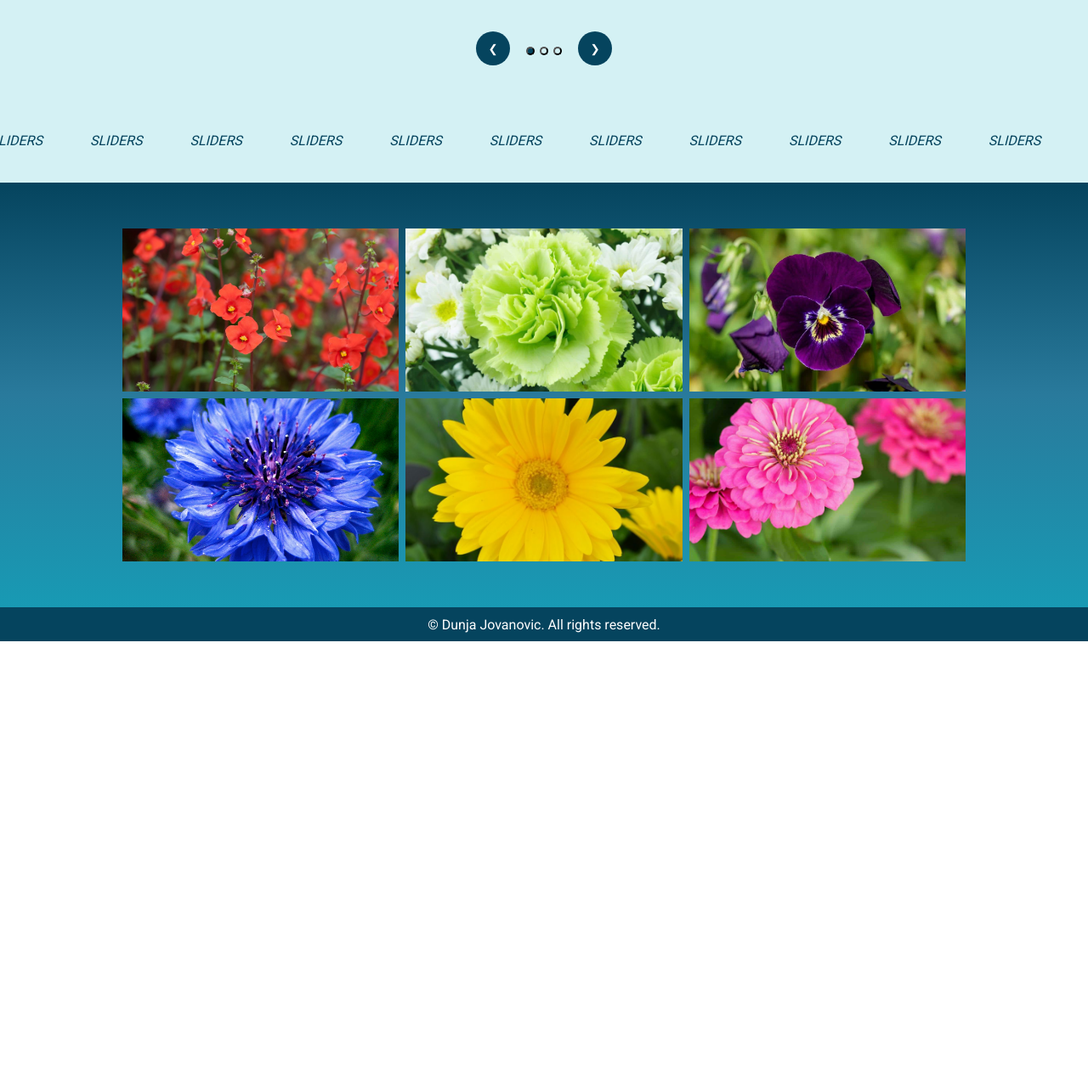
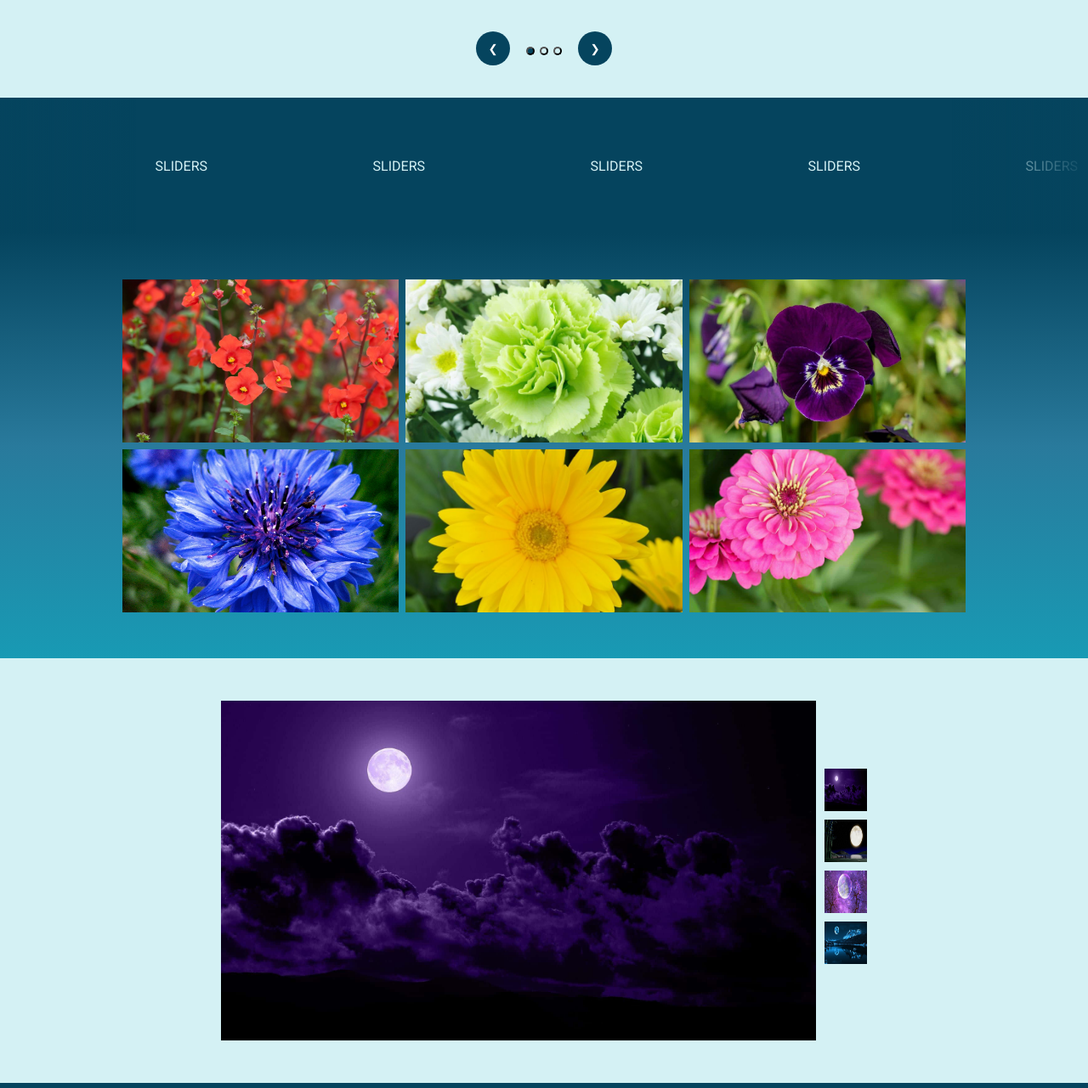
Before and after one commit to dunjans10/sliders, a plain HTML site: page index.html in a window 1280 px wide. Shown: the part 519-1800 px from the top of the page at 85% size. Before the commit the page ends 1274 px from the top, so only its background shows below. Drawn offline with Linux system fonts and the light colour scheme.

Commit message:
adding third slider

```diff
--- a/index.html
+++ b/index.html
@@ -298,83 +298,13 @@
 
     <section>
 
-      <article class="wrapper">
-        <div class="marquee marquee_press">
-          <div class="marquee__group">
-            <div class="card-mar">
-              <p class="card-img">SLIDERS</p>
-            </div>
-            <div class="card-mar">
-              <p class="card-img">SLIDERS</p>
-            </div>
-            <div class="card-mar">
-              <p class="card-img">SLIDERS</p>
-            </div>
-            <div class="card-mar">
-              <p class="card-img">SLIDERS</p>
-            </div>
-            <div class="card-mar">
-              <p class="card-img">SLIDERS</p>
-            </div>
-            <div class="card-mar">
-              <p class="card-img">SLIDERS</p>
-            </div>
-            <div class="card-mar">
-              <p class="card-img">SLIDERS</p>
-            </div>
-            <div class="card-mar">
-              <p class="card-img">SLIDERS</p>
-            </div>
-            <div class="card-mar">
-              <p class="card-img">SLIDERS</p>
-            </div>
-            <div class="card-mar">
-              <p class="card-img">SLIDERS</p>
-            </div>
-            <div class="card-mar">
-              <p class="card-img">SLIDERS</p>
-            </div>
-            <div class="card-mar">
-              <p class="card-img">SLIDERS</p>
-            </div>
+      <article>
+        <div class="marquee">
+          <ul class="marquee-content">
 
-            <div class="card-mar">
-              <p class="card-img">SLIDERS</p>
-            </div>
-            <div class="card-mar">
-              <p class="card-img">SLIDERS</p>
-            </div>
-            <div class="card-mar">
-              <p class="card-img">SLIDERS</p>
-            </div>
-            <div class="card-mar">
-              <p class="card-img">SLIDERS</p>
-            </div>
-            <div class="card-mar">
-              <p class="card-img">SLIDERS</p>
-            </div>
-            <div class="card-mar">
-              <p class="card-img">SLIDERS</p>
-            </div>
-            <div class="card-mar">
-              <p class="card-img">SLIDERS</p>
-            </div>
-            <div class="card-mar">
-              <p class="card-img">SLIDERS</p>
-            </div>
-            <div class="card-mar">
-              <p class="card-img">SLIDERS</p>
-            </div>
-            <div class="card-mar">
-              <p class="card-img">SLIDERS</p>
-            </div>
-            <div class="card-mar">
-              <p class="card-img">SLIDERS</p>
-            </div>
-            <div class="card-mar">
-              <p class="card-img">SLIDERS</p>
-            </div>
-          </div>
+            <li>SLIDERS</li>
+
+          </ul>
         </div>
       </article>
 
@@ -435,6 +365,20 @@
         </div>
       </div>
     </section>
+
+    <section id="slider-third">
+      <div class="gallerySec">
+        <div class="main-image-container">
+            <img id="main-image" src="images/slider-three/imgOne.jpg" alt="Main Image">
+        </div>
+        <div class="thumbnail-container">
+            <img src="images/slider-three/imgOne.jpg" alt="Thumbnail 1" class="thumbnail" onclick="changeImage('images/slider-three/imgOne.jpg')">
+            <img src="images/slider-three/imgTwo.jpg" alt="Thumbnail 2" class="thumbnail" onclick="changeImage('images/slider-three/imgTwo.jpg')">
+            <img src="images/slider-three/imgThree.jpg" alt="Thumbnail 3" class="thumbnail" onclick="changeImage('images/slider-three/imgThree.jpg')">
+            <img src="images/slider-three/imgFour.jpg" alt="Thumbnail 4" class="thumbnail" onclick="changeImage('images/slider-three/imgFour.jpg')">
+        </div>
+    </div>
+    </section>
   </main>
 
   <footer>
--- a/script.js
+++ b/script.js
@@ -72,6 +72,17 @@ function showPagination() {
 
 window.addEventListener('resize', adjustSlidesPerView);
 
+//Marquee
+
+const root = document.documentElement;
+const marqueeElementsDisplayed = getComputedStyle(root).getPropertyValue("--marquee-elements-displayed");
+const marqueeContent = document.querySelector("ul.marquee-content");
+
+root.style.setProperty("--marquee-elements", marqueeContent.children.length);
+
+for(let i=0; i<marqueeElementsDisplayed; i++) {
+  marqueeContent.appendChild(marqueeContent.children[i].cloneNode(true));
+}
 
 //Slider two
 
@@ -150,3 +161,10 @@ function updateButtonsVisibility() {
     nextBtn.style.display = 'block';
   }
 }
+
+
+/* Third slider*/
+
+function changeImage(imageSrc) {
+  document.getElementById('main-image').src = imageSrc;
+}
--- a/style.css
+++ b/style.css
@@ -1,5 +1,13 @@
 @import url('https://fonts.googleapis.com/css2?family=Roboto:wght@300;400;700&display=swap');
 
+:root{
+--marquee-width: 100vw;
+--marquee-height: 20vh;
+
+--marquee-elements-displayed: 5;
+--marquee-element-width: calc(var(--marquee-width) / var(--marquee-elements-displayed));
+--marquee-animation-duration: calc(var(--marquee-elements) * 3s);
+}
 *{
   font-family: 'Roboto', sans-serif;
   margin: 0;
@@ -243,71 +251,60 @@ footer{
 
 /* Marquee */
 
-.wrapper {
+.marquee {
+  width: var(--marquee-width);
+  height: var(--marquee-height);
+  background-color:#05445e;
+  color: #d4f1f4;
+  overflow: hidden;
+  position: relative;
+}
+.marquee:before, .marquee:after {
+  position: absolute;
+  top: 0;
+  width: 10rem;
+  height: 100%;
+  content: "";
+  z-index: 1;
+}
+.marquee:before {
+  left: 0;
+  background: linear-gradient(to right, #05445e 0%, transparent 100%);
+}
+.marquee:after {
+  right: 0;
+  background: linear-gradient(to left, #05445e 0%, transparent 100%);
+}
+.marquee-content {
+  list-style: none;
+  height: 100%;
   display: flex;
-  flex-direction: column;
-  gap: 20px;
-  margin: auto;
+  animation: scrolling var(--marquee-animation-duration) linear infinite;
 }
 
-.marquee {
+@keyframes scrolling {
+  0% { transform: translateX(0); }
+  100% { transform: translateX(calc(-1 * var(--marquee-element-width) * var(--marquee-elements))); }
+}
+.marquee-content li {
   display: flex;
-  overflow: visible;
-  user-select: none;
-  gap: 48px;
-  overflow-x: hidden;
+  justify-content: center;
+  align-items: center;
+  flex-shrink: 0;
+  width: var(--marquee-element-width);
+  max-height: 100%;
+
+  white-space: nowrap;
 }
 
-  .card-mar {
-    display: flex;
-    justify-content: center;
-    align-items: center;
-    gap: 48px;
-}
-
-p.card-img{
-  color: #05445e;
-  font-style: italic;
-
-}
-.marquee__group {
-  flex-shrink: 0;
-  display: flex;
-  align-items: center;
-  justify-content: space-around;
-  gap: 56px;
-  min-width: 100%;
-  height:24px;
-  animation: scroll-x 80s linear infinite !important;
-  background:#d4f1f4;
-  padding: 50px;
-}
-
-/* KEYFRAMES */
-@keyframes scroll-x {
-  from {
-    transform: translateX(0);
+@media (max-width: 600px) {
+  html { font-size: 12px; }
+  :root {
+    --marquee-width: 100vw;
+    --marquee-height: 16vh;
+    --marquee-elements-displayed: 3;
   }
-  to {
-    transform: translateX(-100%);
-    transform: translateX(-50% - 20px);
-  }
-}
-
-@keyframes scroll-y {
-  from {
-    transform: translateY(0);
-  }
-  to {
-    transform: translateY(-100%);
-  }
-}
-
-@keyframes fade {
-  to {
-    opacity: 0;
-    visibility: hidden;
-  }
+  .marquee:before, .marquee:after { width: 5rem; }
 }
 
 
@@ -371,6 +368,7 @@ p.card-img{
   pointer-events: none;
   opacity: 0;
 }
+
 /* Show box */
 .preview-box.show-previewBox{
   opacity: 1;
@@ -442,3 +440,48 @@ i.fa-regular.fa-circle-left {
   font-size: 20px;
 
 }
+
+/* slider three*/
+
+#slider-third{
+  padding: 50px;
+  background-color: #d4f1f4;
+}
+
+.gallerySec {
+  display: flex;
+  align-items: center;
+  justify-content: center;
+
+}
+
+.main-image-container {
+  width: 700px;
+  height: 400px;
+}
+
+.thumbnail-container {
+  display: flex;
+  flex-direction: column;
+  margin-left: 10px;
+}
+
+img#main-image {
+  width: 100%;
+  height: 100%;
+  object-fit: cover;
+}
+
+.thumbnail {
+  width: 50px;
+  height: 50px;
+  margin-bottom: 10px;
+  cursor: pointer;
+}
+
+@media screen and (max-width:860px) {
+  .main-image-container {
+    width: 400px;
+    height: 200px;
+  }
+}
```
Also changed, not shown: images/slider-three/imgFour.jpg (added), images/slider-three/imgOne.jpg (added), images/slider-three/imgThree.jpg (added), images/slider-three/imgTwo.jpg (added).
